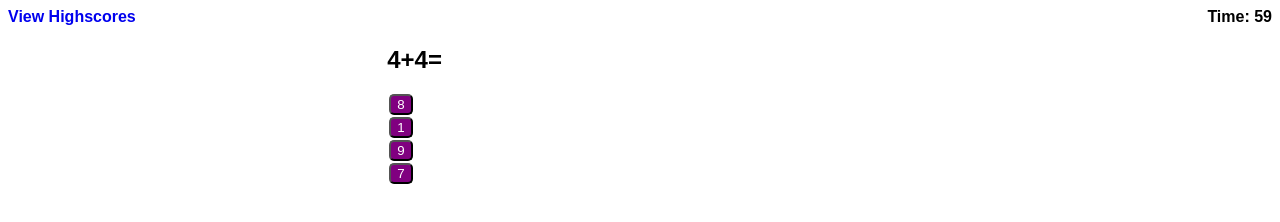
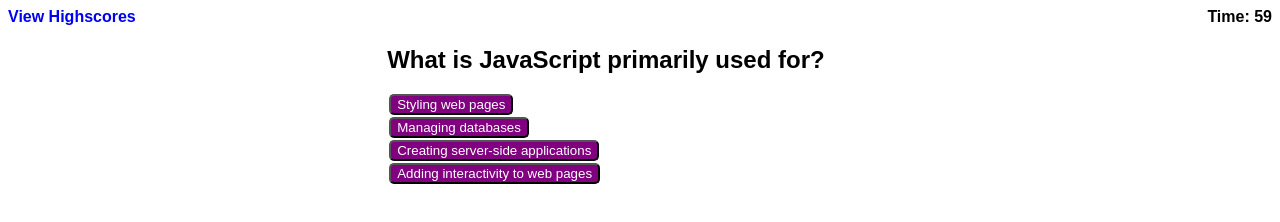
Before and after one commit to RobertWright0830/JavaScriptCodeQuiz, a plain HTML site: page index.html in a window 1280 px wide. Both pictures are taken after a click on the button "Start Quiz". Drawn offline with Linux system fonts and the light colour scheme.

Commit message:
added high scores, fixed timer issue, added questions, added array shuffle for questions and answers

```diff
--- a/index.html
+++ b/index.html
@@ -9,7 +9,7 @@
   <body>
     <div class="container">
       <div class="heading">
-        <a id="ViewHighscores;" href="#">View Highscores</a>
+        <a onclick="highscoreListFunction();"href="#">View Highscores</a>
         <span>Time: <span id="countdown">0</span></span>
       </div>
       <div class="home" id="startScreen">
@@ -19,7 +19,7 @@
           limit. Keep in mind that incorrect answers will penalize your
           score/time by ten seconds!
         </p>
-        <button id="StartButton">Start Quiz</button>
+        <button id="start_button">Start Quiz</button>
       </div>
       <div class="quiz" id="startQuiz">
         <h2 class="question" id="questionId">Question 1</h2>
@@ -48,15 +48,15 @@
         <p>Your final score is: <span id="score">0</span>.</p>
         <div class="initials">
           <p>Enter initials: </p>
-          <input type="text" id="initials" />
+          <input type="text" id="initialsInput" />
           <button id="submit-score">Submit</button>
         </div>
       </div>
-      <div class="highscores" id="highscoresScreen">
+      <div class="highscore_screen" id="highscores">
         <h1>Highscores</h1>
-        <ol id="highscore list"></ol>
-        <button id="goBack">Go Back</button>
-        <button>Clear Highscores</button>
+        <ol id="highScoresList"></ol>
+        <button id="go_to_start_button">Go Back</button>
+        <button id="clear_highscores_button">Clear Highscores</button>
       </div>
     </div>
     <script src="script.js"></script>
--- a/script.js
+++ b/script.js
@@ -1,130 +1,144 @@
-//store initials to memory
-//set up highscores screen
-//set up clear highscores function
-//change up position of correct answers and test
-//set up random order of questions and random order of answers within the answers
-//get actual javascript questions to add
+//cleanup code
+//add readme
+//add comments
 
-
-var startButton = document.getElementById("StartButton");
+var startButton = document.getElementById("start_button");
 var startScreenEl = document.getElementById("startScreen");
 var startQuizEl = document.getElementById("startQuiz");
 var answerButtons = document.querySelectorAll(".answer-btn");
 var result = document.querySelector(".answer-results");
-var resultEl = document.getElementById('startAnswerResults');
+var resultEl = document.getElementById("startAnswerResults");
 var countdownEl = document.getElementById("countdown");
 var finalScoreScreenEl = document.getElementById("finalScore");
 var submitButton = document.getElementById("submit-score");
-var highscoresEl = document.getElementById('highscoresScreen');
-var showScoreEl = document.getElementById('score');
-var goBackButtonEl = document.getElementById("goBack");
+var highscoresEl = document.getElementById("highscores");
+var showScoreEl = document.getElementById("score");
+var goBackButtonEl = document.getElementById("go_to_start_button");
+var clearHighScoresButtonEl = document.getElementById("clear_highscores_button");
 var gameoverEl = document.getElementById("gameover-msg");
-var initialsEl = document.getElementById("initials");
+var highScoresListEl = document.getElementById("highScoresList");
+
 var currentQuestion = 0;
 var score = 0;
 var timeLeft = 60;
+var highScores = [];
+var countdownInterval;
 
-var questionsArray = [{
-  question: "4+4=",
+var questionsArray = [
+  {
+    question: "What is JavaScript primarily used for?",
     answers: [
-      { text: "8", correct: true },
-      { text: "1", correct: false },
-      { text: "9", correct: false },
-      { text: "7", correct: false },
+      { text: "Styling web pages", correct: false },
+      { text: "Adding interactivity to web pages", correct: true },
+      { text: "Creating server-side applications", correct: false },
+      { text: "Managing databases", correct: false },
     ],
   },
   {
-  question: "5+4=",
+    question: "Which keyword is used to declare a variable in JavaScript?",
     answers: [
-      { text: "9", correct: true },
-      { text: "10", correct: false },
-      { text: "8", correct: false },
-      { text: "7", correct: false },
+      { text: "var", correct: true },
+      { text: "variable", correct: false },
+      { text: "int", correct: false },
+      { text: "vartype", correct: false },
     ],
   },
   {
-  question: "11+4",
+    question: "What is the purpose of the if statement in JavaScript?",
     answers: [
-      { text: "15", correct: true },
-      { text: "14", correct: false },
-      { text: "13", correct: false },
-      { text: "16", correct: false },
+      { text: "To define a function", correct: false },
+      { text: "To loop through an array", correct: false },
+      { text: "To execute code conditionally", correct: true },
+      { text: "To declare a variable", correct: false },
     ],
   },
   {
-  question: "Question #4 will be listed here.",
+    question: "Which symbol is used for single-line comments in JavaScript?",
     answers: [
-      { text: "1", correct: true },
-      { text: "2", correct: false },
-      { text: "3", correct: false },
-      { text: "4", correct: false },
+      { text: "//", correct: true },
+      { text: "/* */", correct: false },
+      { text: "--", correct: false },
+      { text: "%%", correct: false },
     ],
   },
   {
-  question: "Question #5 will be listed here.",
+    question:
+      "Which function is used to display a message in the console in JavaScript?",
     answers: [
-      { text: "1", correct: true },
-      { text: "2", correct: false },
-      { text: "3", correct: false },
-      { text: "4", correct: false },
+      { text: "print()", correct: false },
+      { text: "log()", correct: true },
+      { text: "display()", correct: false },
+      { text: "show()", correct: false },
     ],
   },
   {
-  question: "Question #6 will be listed here.",
+    question: "How do you declare a function in JavaScript?",
     answers: [
-      { text: "1", correct: true },
-      { text: "2", correct: false },
-      { text: "3", correct: false },
-      { text: "4", correct: false },
+      { text: "func myFunction()", correct: false },
+      { text: "function:myFunction()", correct: false },
+      { text: "function myFunction()", correct: true },
+      { text: "declare function myFunction()", correct: false },
     ],
   },
   {
-  question: "Question #7 will be listed here.",
+    question:
+      "Which loop in JavaScript is used for iterating through an array?",
     answers: [
-      { text: "1", correct: true },
-      { text: "2", correct: false },
-      { text: "3", correct: false },
-      { text: "4", correct: false },
+      { text: "for-in loop", correct: true },
+      { text: "while loop", correct: false },
+      { text: "do-while loop", correct: false },
+      { text: "if-else loop", correct: false },
     ],
   },
   {
-  question: "Question #8 will be listed here.",
+    question: "What does DOM stand for in JavaScript?",
     answers: [
-      { text: "1", correct: true },
-      { text: "2", correct: false },
-      { text: "3", correct: false },
-      { text: "4", correct: false },
+      { text: "Document Object Model", correct: true },
+      { text: "Data Object Model", correct: false },
+      { text: "Dynamic Object Manipulation", correct: false },
+      { text: "Document Object Manipulation", correct: false },
     ],
   },
   {
-  question: "Question #9 will be listed here.",
+    question: "Which operator is used for strict equality in JavaScript?",
     answers: [
-      { text: "1", correct: true },
-      { text: "2", correct: false },
-      { text: "3", correct: false },
-      { text: "4", correct: false },
+      { text: "==", correct: false },
+      { text: "===", correct: true },
+      { text: "!=", correct: false },
+      { text: "!===", correct: false },
     ],
   },
   {
-  question: "Question #10 will be listed here.",
+    question:
+      "How do you include an external JavaScript file in an HTML document?",
     answers: [
-      { text: "1", correct: true },
-      { text: "2", correct: false },
-      { text: "3", correct: false },
-      { text: "4", correct: false },
+      { text: '<script src="script.js"></script>', correct: true },
+      { text: '<javascript src="script.js"></javascript>', correct: false },
+      { text: '<link href="script.js" rel="script">', correct: false },
+      { text: '<js src="script.js"></js>', correct: false },
     ],
   },
 ];
 
+function shuffleArray(array) {
+  for (let i = array.length - 1; i > 0; i--) {
+    const j = Math.floor(Math.random() * (i + 1));
+    [array[i], array[j]] = [array[j], array[i]];
+  }
+}
+
+shuffleArray(questionsArray);
+questionsArray.forEach((question) => shuffleArray(question.answers));
+
 function homeScreen() {
   startScreenEl.style.display = "block";
-  highscoresEl.style.display = 'none';
+  highscoresEl.style.display = "none";
+  countdownEl.textContent = "60";
 }
 
 function startGame() {
-
   startScreenEl.style.display = "none";
-  startQuiz.style.display = "block";
+  startQuizEl.style.display = "block";
   currentQuestion = 0;
   score = 0;
 
@@ -133,9 +147,9 @@ function startGame() {
 }
 
 function showQuestion() {
-  resultEl.style.display = 'none';
+  resultEl.style.display = "none";
 
-  if ((currentQuestion < questionsArray.length)) {
+  if (currentQuestion < questionsArray.length) {
     var question = questionsArray[currentQuestion];
     document.getElementById("questionId").textContent = question.question;
     answerButtons.forEach((button, index) => {
@@ -178,55 +192,68 @@ function endgame(reason) {
   if (reason === "timeup") {
     gameoverEl.textContent = "Time is up!";
   } else if (reason === "arrayend") {
+    clearInterval(countdownInterval);
     gameoverEl.textContent = "All done!";
   }
-
-console.log (reason);
 
   finalScoreScreenEl.style.display = "block";
   startQuizEl.style.display = "none";
   showScoreEl.textContent = score;
-
-
 }
 
-function highscoreList (){
-highscoresEl.style.display = 'block';
+function saveHighscoreFunction() {
+  var initials = document.getElementById("initialsInput").value;
+  var entry = { score, initials };
+  var highScores = JSON.parse(localStorage.getItem("highscores")) || [];
+  console.log(highScores);
+  highScores.push(entry);
+  highScores.sort((a, b) => b.score - a.score);
+  console.log(highScores);
+
+  localStorage.setItem("highscores", JSON.stringify(highScores));
+
+  highscoreListFunction();
+}
+
+function clearHighScoreFunction() {
+  localStorage.removeItem("highscores");
+  highscoreListFunction();
+}
+
+function highscoreListFunction() {
+  startScreenEl.style.display = "none";
+  startQuizEl.style.display = "none";
+  highscoresEl.style.display = "block";
   finalScoreScreenEl.style.display = "none";
-var initials = initialsEl.value;
-console.log(initials);
-///add local storage code
-
-
+  var highScores = JSON.parse(localStorage.getItem("highscores")) || [];
+  highScoresListEl.innerHTML = "";
+  highScores.forEach((entry, index) => {
+    var li = document.createElement("li");
+    li.textContent = ` ${entry.initials} - ${entry.score}`;
+    highScoresListEl.appendChild(li);
+  });
 }
 
 function countdown() {
-// Timer that counts down from 60
   timeLeft = 60;
 
-    // Use the `setInterval()` method to call a function to be executed every 1000 milliseconds
-    var timeInterval = setInterval(function () {
-      // As long as the `timeLeft` is greater than 1
+  countdownInterval = setInterval(function () {
     if (timeLeft > 0) {
-        // Set the `textContent` of `timerEl` to show the remaining seconds
       countdownEl.textContent = timeLeft;
-        // Decrement `timeLeft` by 1
       timeLeft--;
     } else {
-        // Once `timeLeft` gets to 0, set `timerEl` to an empty string
-        countdownEl.textContent = '0';
+      countdownEl.textContent = "0";
       endgame("timeup");
-        // Use `clearInterval()` to stop the timer
-        clearInterval(timeInterval);
-        // Call the `displayMessage()` function
-        // displayMessage();
+      clearInterval(countdownInterval);
     }
   }, 1000);
+  return countdownInterval;
 }
 
 startButton.addEventListener("click", startGame);
 answerButtons.forEach((button) => {
   button.addEventListener("click", selectedAnswer);
 });
-submitButton.addEventListener("click", highscoreList);
+submitButton.addEventListener("click", saveHighscoreFunction);
+clearHighScoresButtonEl.addEventListener("click", clearHighScoreFunction);
 goBackButtonEl.addEventListener("click", homeScreen);
--- a/styles.css
+++ b/styles.css
@@ -46,11 +46,16 @@ button:hover {
   display: none;
 }
 
-.highscores {
+.highscore_screen {
   text-align: left;
+  font-weight: bold;
   margin: auto;
   width: 40%;
   display: none;
+}
+
+ol {
+  background-color: plum;
 }
 
 .initials {
```
Lines whose indentation alone changed are shown as unchanged.
